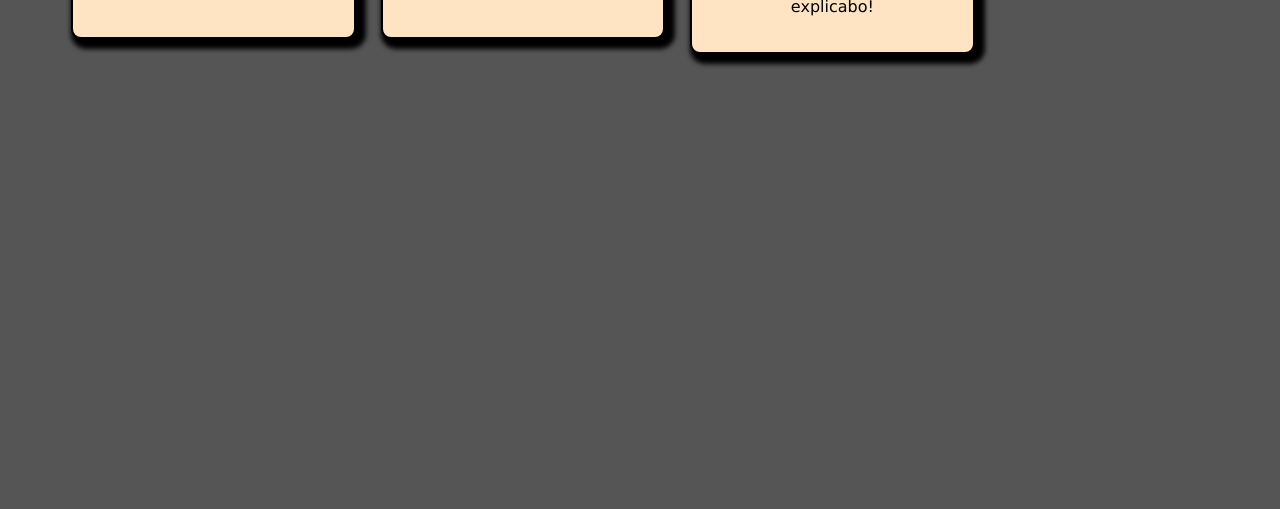
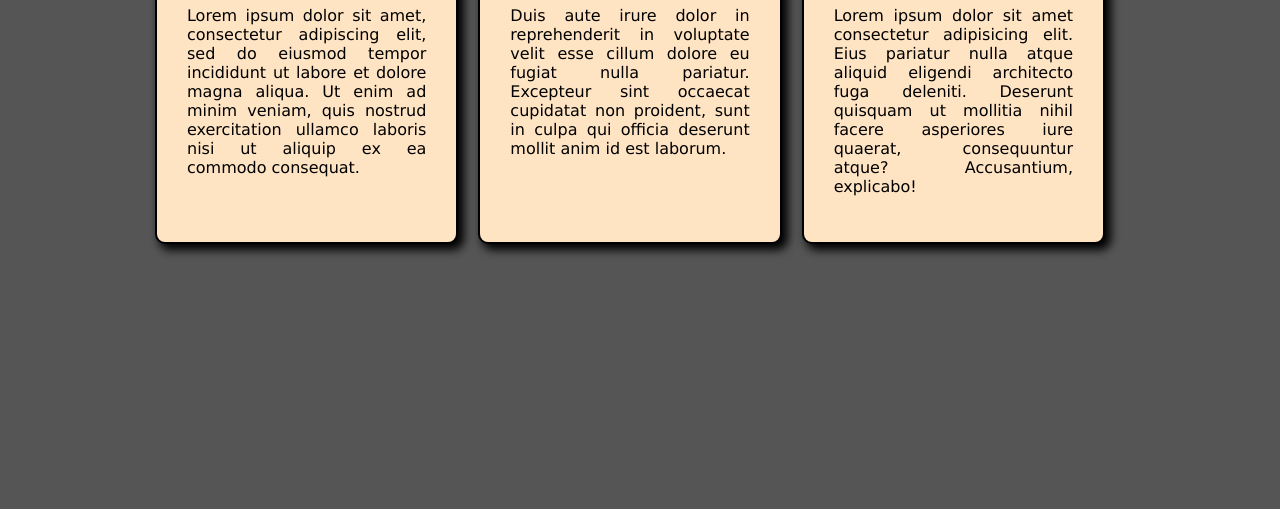
Before and after one commit to CherniiNazar/pr3.1, a plain HTML site: page index.html in a window 1280 px wide. Shown: the part 291-800 px from the top of the page. Drawn offline with Linux system fonts and the light colour scheme.

Commit message:
Comment text here...

```diff
--- a/css/styles.css
+++ b/css/styles.css
@@ -4,10 +4,13 @@ body {
 }
 
 .wrapper {
+    display: flex;
     max-width: 1200px;
-    width: 90%;
-    min-width: 768px;
-    margin: 20px auto;
+    min-width: 600px;
+    width: 80%;
+    margin: 200px auto;
+    box-sizing: border-box;
+    justify-content: center;
 }
 
 h1 {
@@ -21,6 +24,16 @@ h1 {
 .block {
     box-sizing: border-box;
     display: inline-block;
+    width: 30%;
+    background-color: bisque;
+    border: 2px solid;
+    border-radius: 10px;
+    box-shadow: 5px 5px 10px 1px;
+    padding: 30px;
+    text-align: justify;
+    margin-right: 20px;
+    /* box-sizing: border-box;
+    display: inline-block;
     width: 25%;
     background-color: bisque;
     margin-right: 20px;
@@ -31,17 +44,17 @@ h1 {
     box-shadow: 5px 5px 5px 5px;
     vertical-align: top;
     text-align: center;
-    min-height: 310px;
+    min-height: 310px; */
 }
 
 .block::before {
     content: '';
     display: block;
-    width: 150px;
-    height: 25px;
+    width: 200px;
+    height: 35px;
     border-top-left-radius: 7px;
     border-top-right-radius: 7px;
     background-color: rgba(0, 0, 0, 0.8);
-    margin: -35px 0px 0px -20px;
+    margin-top: -55px;
     margin-left: 50px;
 }
```
